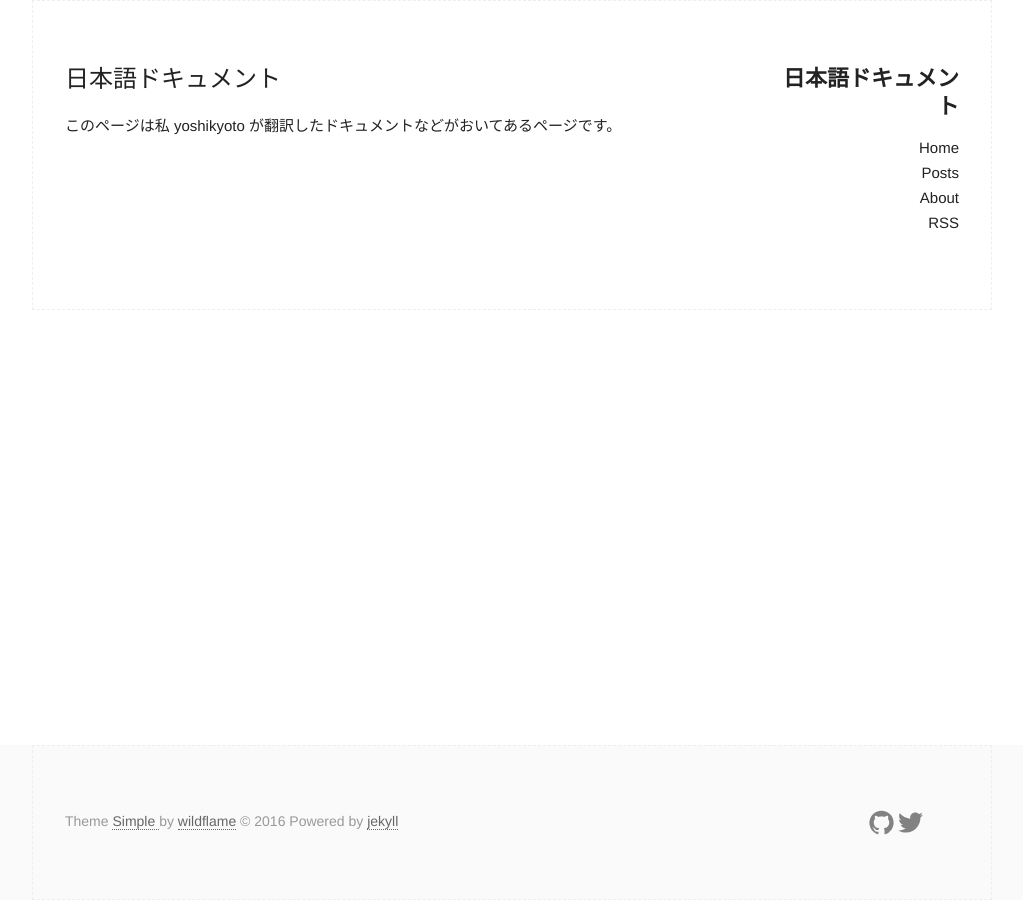
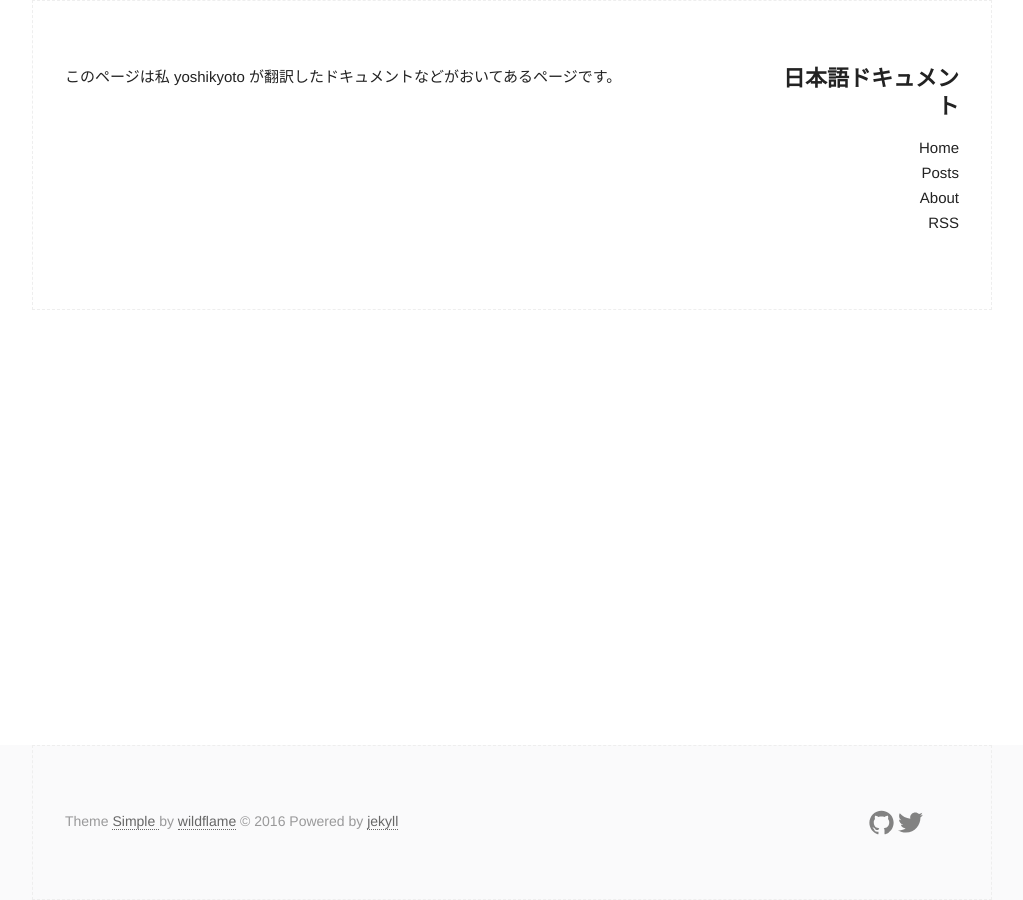
Before and after one commit to yoshikyoto/docs-ja, a Jekyll site: the page built from index.md, in a window 1280 px wide. Shown: the whole page, without its empty margins (128-1151 px from the left). Built offline with Jekyll 4.4.1, drawn with Linux system fonts in a browser that asks for light colours.

Commit message:
Update index.md

```diff
--- a/index.md
+++ b/index.md
@@ -3,7 +3,4 @@ layout: default
 title: トップページ
 ---
 
-
-# 日本語ドキュメント
-
 このページは私 [yoshikyoto](https://github.com/yoshikyoto) が翻訳したドキュメントなどがおいてあるページです。
```
